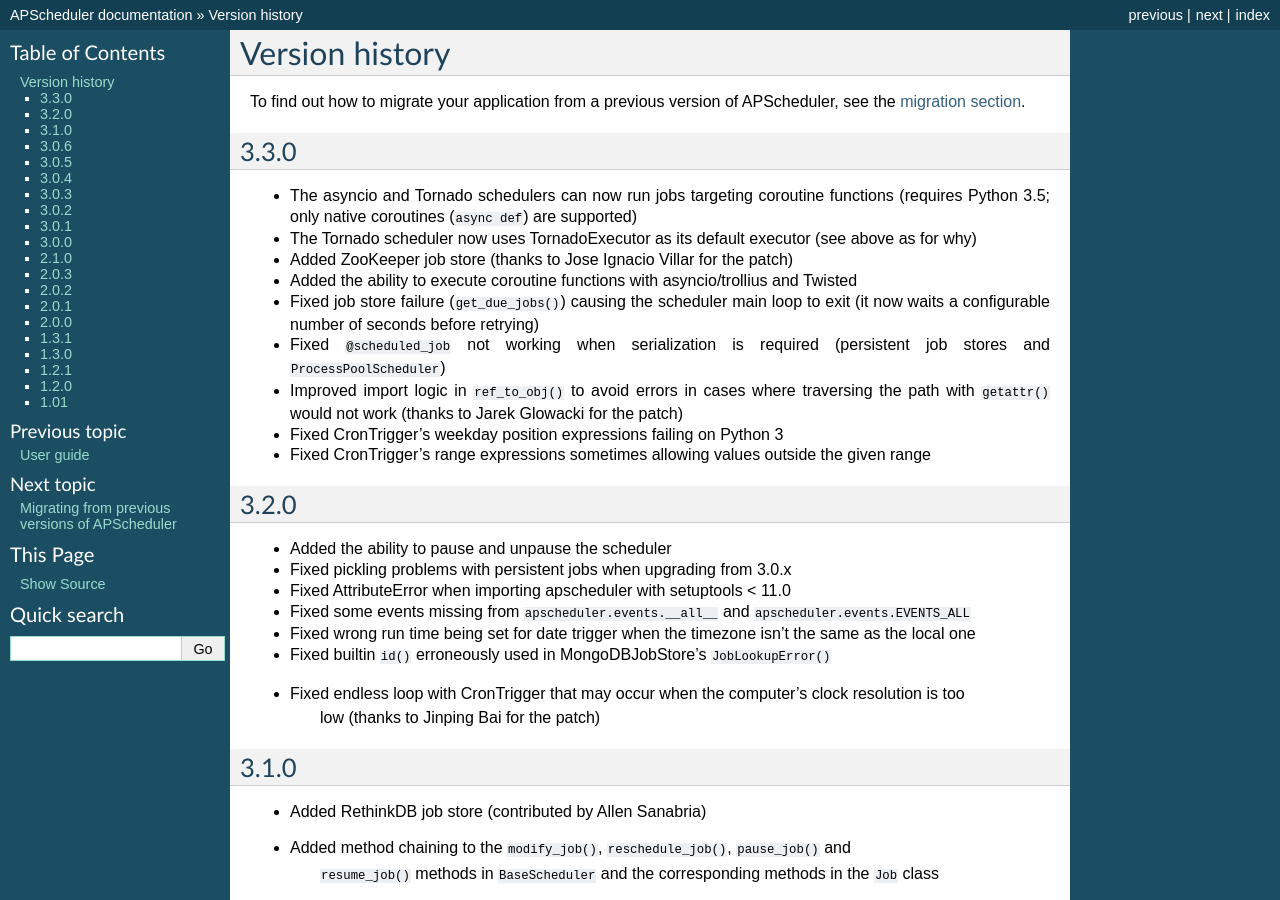
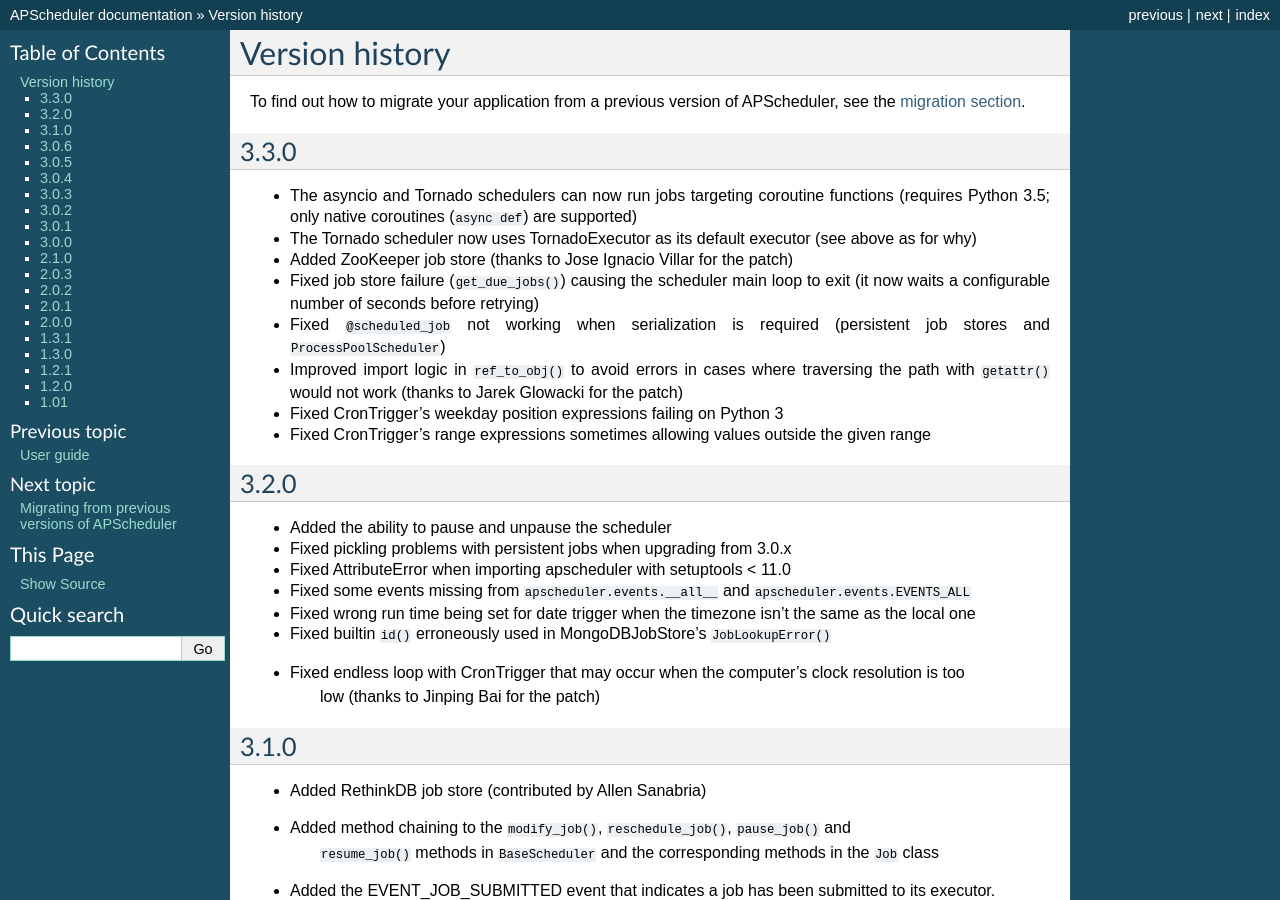
Before and after one commit to agronholm/apscheduler, a Sphinx documentation site: the page built from docs/versionhistory.rst, in a window 1280 px wide and 900 px high. Built offline with Sphinx 7.4.7, drawn with Linux system fonts in a browser that asks for light colours.

Commit message:
Removed erroneous changelog entry

```diff
--- a/docs/versionhistory.rst
+++ b/docs/versionhistory.rst
@@ -13,8 +13,6 @@
 * The Tornado scheduler now uses TornadoExecutor as its default executor (see above as for why)
 
 * Added ZooKeeper job store (thanks to Jose Ignacio Villar for the patch)
-
-* Added the ability to execute coroutine functions with asyncio/trollius and Twisted
 
 * Fixed job store failure (``get_due_jobs()``) causing the scheduler main loop to exit (it now
   waits a configurable number of seconds before retrying)
```
